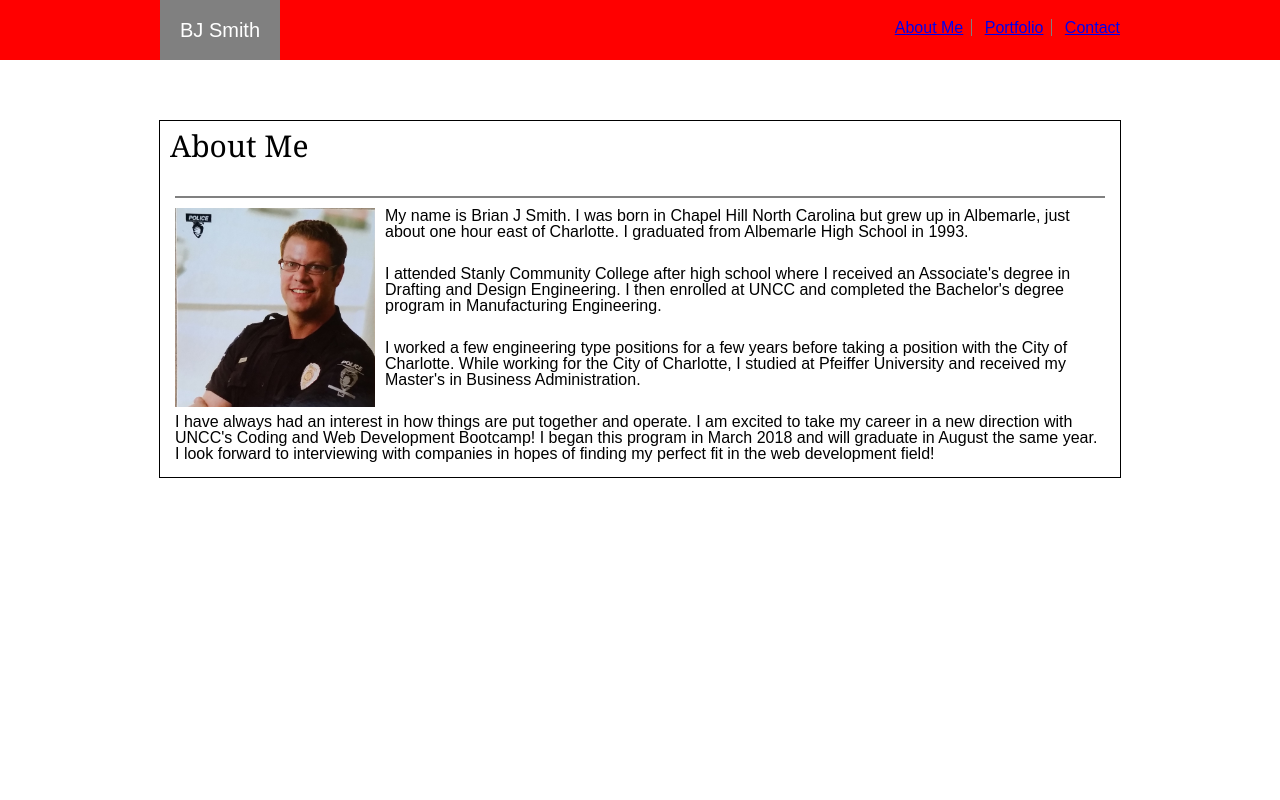
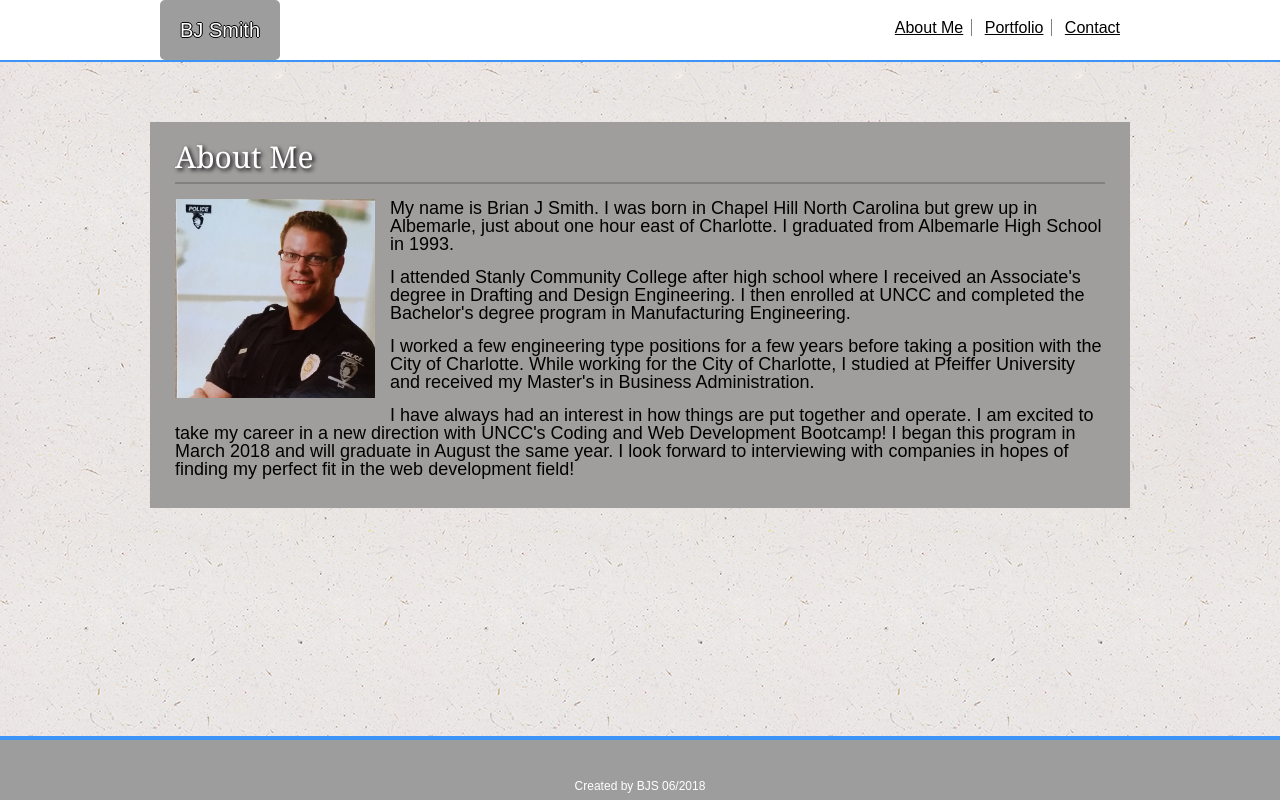
Before and after one commit to bjsmith3185/Basic-Portfolio, a plain HTML site: page index.html in a window 1280 px wide. Drawn offline with Linux system fonts and the light colour scheme.

Commit message:
finished index.htm with css

```diff
--- a/assets/css/style.css
+++ b/assets/css/style.css
@@ -1,14 +1,18 @@
 
 body {
     font-family: Arial, Helvetica, sans-serif;
+    background-image: url("../images/ep_naturalwhite.png");
+
 }
+
 
 /* beginning of navbar css */
 
 header {
-    background: red;
+    background: white;
     /* height: 50px; */
     height: 60px;
+    border-bottom: 2px solid rgb(61, 148, 248);
 
 }
 
@@ -22,15 +26,23 @@ header {
 
 #nav_left {
     float: left;
-    background: gray;
+    background:  rgb(158, 157, 157);
     padding: 20px;
+    border-radius: 5px;
 }
 
 #my_name {
     color: white;
     text-align: center;
     font-size: 20px;
+    text-decoration: none;
 
+
+    text-shadow: -1px 0 black, 0 1px black, 1px 0 black, 0 -1px black;
+}
+
+#my_name:hover {
+    color: rgb(61, 148, 248);
 }
 
 #nav_right {
@@ -47,12 +59,17 @@ header {
     display: inline;
     /* margin-right: 5px; */
     padding: 0 8px;
+
     border-right: 1px solid gray;
 }
 
 .nav_links li:last-child {
     padding-right: 0px;
     border-right: none;
+}
+
+.nav_links li a {
+    color: black;
 }
 
 .nav_links li a:hover {
@@ -66,34 +83,59 @@ header {
     position: relative;
     clear: both;
     top: 60px;
+    background: rgb(160, 157, 157);
     /* left: 0px; */
-    border: 1px solid black;
+    /* border: 1px solid black; */
     /* margin-top: 150px; */
     margin: 0 auto;
-    /* padding: 10px; */
+    padding: 10px;
 }
 
 h1 {
     clear: both;
     font-family: 'Georgia', Times, Times New Roman, serif;
     padding-top: 10px;
-    padding-bottom: 20px;
+    padding-bottom: 10px;
     font-size: 30px;
-    margin-left: 10px;
+    margin-left: 15px;
+
+    color: white;
+    text-shadow: 2px 2px 4px #000000;
 }
 
 .body {
-    margin: 15px;
+    margin: 0px 15px 20px 15px;
     border-top: 2px solid gray;
 }
 
 .body p {
-    margin-top: 10px;
+    margin-top: 15px;
+    font-size: 18px;
 }
 
 #my_image {
     width: 200px;
     float: left;
-    margin-right: 10px;
-    margin-bottom: 5px;
+    margin-right: 15px;
+    margin-bottom: 10px;
 }
+
+
+/* beginning of footer */
+
+footer {
+    position: fixed;
+    bottom: 0;
+    width: 100%;
+    border-top: 4px solid rgb(61, 148, 248);
+    height: 60px;
+    background: rgb(158, 157, 157);
+    /* padding-top: 40px; */
+    text-align: center;
+}
+
+#footer_text {
+    margin-top: 40px;
+    font-size: 12px;
+    color: white;
+}
--- a/index.html
+++ b/index.html
@@ -13,7 +13,8 @@
 <header>
     <nav id="nav_container">
         <nav id="nav_left">
-            <p id="my_name">BJ Smith</p>
+            <!-- <p id="my_name">BJ Smith</p> -->
+            <a id="my_name" href="contact.html">BJ Smith</a>
         </nav>
         <nav id="nav_right">
             <ul class="nav_links">
@@ -33,19 +34,19 @@
         <div class="body">
 
             <p id="about_me"><img id="my_image" src="assets/images/bjsresize.jpg" alt="picture of BJ"/>  My name is Brian J Smith. I was born in Chapel Hill North Carolina but grew up in Albemarle, just about one hour east of Charlotte. I graduated from Albemarle High School in 1993.</p>
-                <br>
+                <!-- <br> -->
             <p>I attended Stanly Community College after high school where I received an Associate's degree in Drafting and Design Engineering. I then enrolled at UNCC and completed the Bachelor's degree program in Manufacturing Engineering.</p>
-                <br>
+                <!-- <br> -->
             <p>I worked a few engineering type positions for a few years before taking a position with the City of Charlotte. While working for the City of Charlotte, I studied at Pfeiffer University and received my Master's in Business Administration.</p>
-                <br>
+                <!-- <br> -->
             <p>I have always had an interest in how things are put together and operate. I am excited to take my career in a new direction with UNCC's Coding and Web Development Bootcamp! I began this program in March 2018 and will graduate in August the same year. I look forward to interviewing with companies in hopes of finding my perfect fit in the web development field!</p>
         </div>
     </div>
 </body>
 
-<!-- <footer>
+<footer>
     <p id="footer_text">Created by BJS 06/2018</p>
-</footer> -->
+</footer>
 
 </body>
 </html>
```
